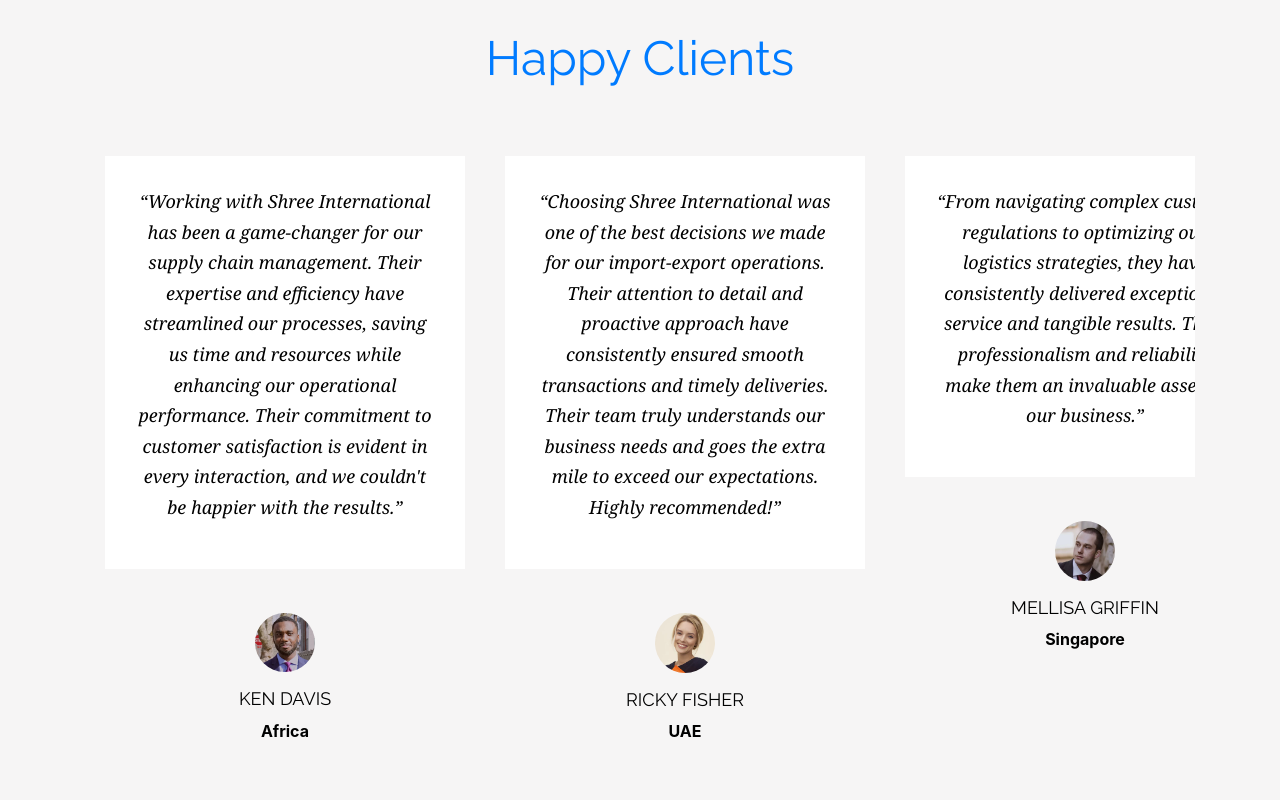
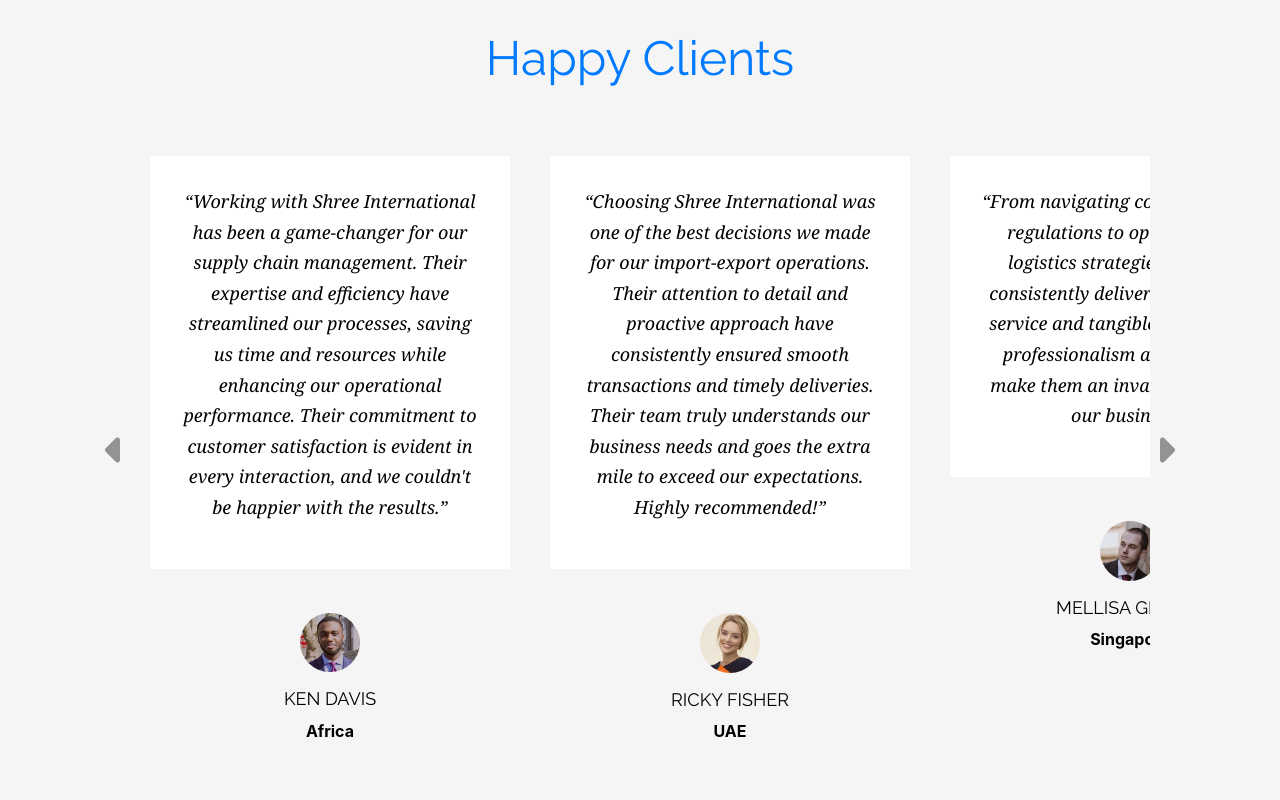
Before and after one commit to panchalravi004/SI-Import-Export, a React (Create React App) app: page / in a window 1280 px wide. Shown: the part 7960-8760 px from the top of the page. Built offline with nearby package versions, Linux system fonts and the light colour scheme.

Commit message:
Animate Client Scroll

```diff
--- a/public/assets/js/main.js
+++ b/public/assets/js/main.js
@@ -7,6 +7,18 @@
 jQuery(document).ready(function($) {
 
 	"use strict";
+
+
+	$(".right-caret-btn").click(function () {
+		$(".client-carousel").animate({
+			scrollLeft: $(".client-carousel").scrollLeft() + 400 + "px"
+		}, 1000)
+	})
+	$(".left-caret-btn").click(function () {
+		$(".client-carousel").animate({
+			scrollLeft: $(".client-carousel").scrollLeft() - 400 + "px"
+		}, 1000)
+	})
 
 
 
--- a/src/components/about.jsx
+++ b/src/components/about.jsx
@@ -4,6 +4,7 @@
 import React from 'react'
 
 function About() {
+
     return (
         <>
             <div className="site-section" id="about-section">
@@ -306,6 +307,10 @@
                                 <h2>Happy Clients</h2>
                             </div>
                         </div>
+                        <div className="container d-flex align-items-center">
+                            <div className="left-caret-btn d-lg-block d-none" style={{margin:'5px', fontSize:'40px'}}>
+                                <i class="fa fa-caret-left" aria-hidden="true"></i>
+                            </div>
                             <div className="owl-carousel client-carousel" style={{display:'flex',opacity:'1', overflowX:'auto'}}>
                                 <div >
                                     <div className="block-testimony-1 text-center" style={{width:'400px'}}>
@@ -452,6 +457,10 @@
                                     </div>
                                 </div>
                             </div>
+                            <div className="right-caret-btn d-lg-block d-none" style={{margin:'5px', fontSize:'40px'}}>
+                                <i class="fa fa-caret-right" aria-hidden="true"></i>
+                            </div>
+                        </div>
                     </div>
                 </div>
                 <div className="site-section py-5" id="blog-section">
```
Lines whose indentation alone changed are shown as unchanged.
